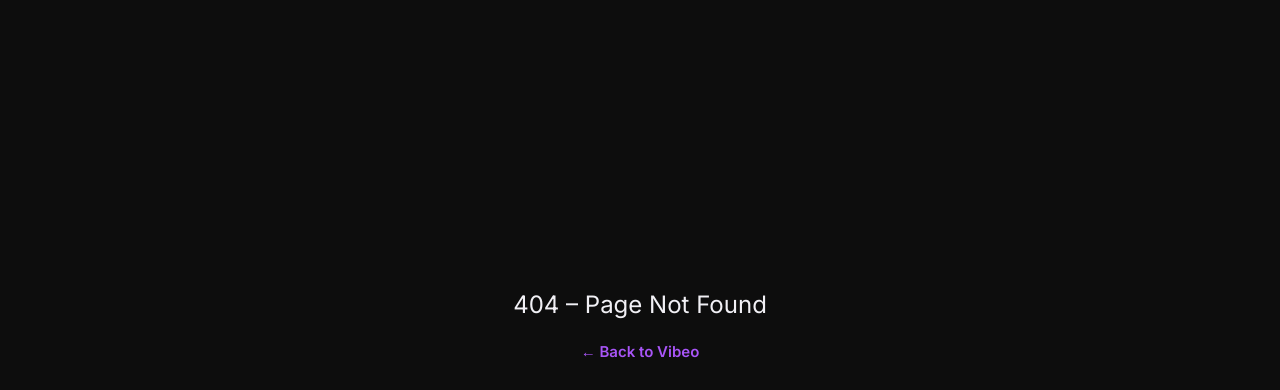
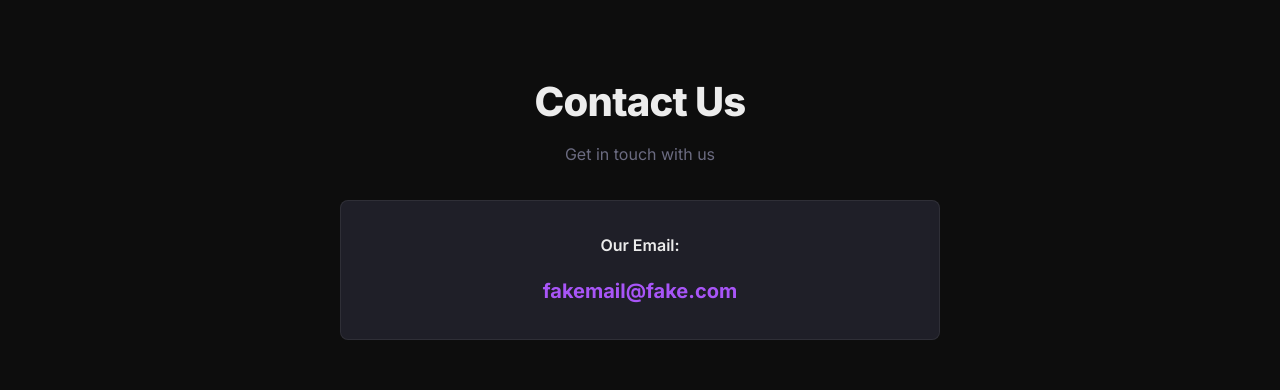
Before and after one commit to gostwind/M-Dekaprio, a React (Vite) app: page /contact in a window 1280 px wide. Shown: the part 134-524 px from the top of the page. Built offline with nearby package versions, Linux system fonts and the light colour scheme; no server answers.

Commit message:
added contact us page

```diff
--- a/src/App.jsx
+++ b/src/App.jsx
@@ -1,3 +1,4 @@
+
 /**
  * App.jsx  ─ Root Application Component
  * ───────────────────────────────────────────────────────────
@@ -71,6 +72,7 @@ const SmartSearch = lazy(() => import('@/pages/SmartSearch'));
 const VibeyPage = lazy(() => import('@/pages/VibeyPage'));
 const ThemeStore = lazy(() => import('@/pages/ThemeStore'));
 const Library = lazy(() => import('@/pages/Library'));
+const ContactPage = lazy(() => import('@/pages/ContactPage'));
 
 /**
  * Premium Loading Fallback - Cinematic & Polished
@@ -241,6 +243,7 @@ const App = () => {
             <Route path="/terms" element={<TermsOfService />} />
             <Route path="/privacy" element={<PrivacyPolicy />} />
             <Route path="/cookies" element={<CookiePreferences />} />
+            <Route path="/contact" element={<ContactPage />} />
             <Route path="/taste-matcher" element={<ProtectedRoute><TasteMatcher /></ProtectedRoute>} />
             <Route path="/smart-search" element={<ProtectedRoute><SmartSearch /></ProtectedRoute>} />
             <Route path="/vibey" element={<ProtectedRoute><VibeyPage /></ProtectedRoute>} />
--- a/src/components/layout/Footer/index.jsx
+++ b/src/components/layout/Footer/index.jsx
@@ -64,6 +64,7 @@ const Footer = () => {
                 {/* ── Links row ── */}
                 <div className="footer-links">
                     <Link to="/terms">Terms of Service</Link>
+                    <Link to="/contact">Contact Us</Link>
                     <Link to="/privacy">Privacy Policy</Link>
                     <Link to="/cookies">Cookie Preferences</Link>
                     <a href="https://www.themoviedb.org/" target="_blank" rel="noopener noreferrer">TMDB</a>
--- /dev/null
+++ b/src/pages/ContactPage/contact-page.css
@@ -0,0 +1,77 @@
+.contact-page {
+    min-height: 70vh;
+    display: flex;
+    align-items: center;
+    justify-content: center;
+    padding: 3rem 1.5rem;
+    background: var(--c-bg);
+}
+
+.contact-container {
+    width: 100%;
+    max-width: 600px;
+    text-align: center;
+}
+
+.contact-page h1 {
+    font-size: 2.5rem;
+    font-weight: 900;
+    color: var(--c-text);
+    margin-bottom: 0.5rem;
+    letter-spacing: -0.02em;
+}
+
+.contact-intro {
+    font-size: 1rem;
+    color: var(--c-muted);
+    margin-bottom: 2rem;
+}
+
+.contact-info {
+    display: flex;
+    flex-direction: column;
+    gap: 1rem;
+    padding: 2rem;
+    background: var(--c-surface2);
+    border: 1px solid var(--c-border);
+    border-radius: 8px;
+}
+
+.email-label {
+    font-size: 1rem;
+    font-weight: 600;
+    color: var(--c-text);
+    margin: 0;
+}
+
+.email-link {
+    font-size: 1.25rem;
+    font-weight: 700;
+    color: var(--c-accent-lt);
+    text-decoration: none;
+    transition: color 0.2s;
+}
+
+.email-link:hover {
+    color: var(--c-accent);
+    text-decoration: underline;
+}
+
+@media (max-width: 640px) {
+    .contact-page {
+        min-height: 60vh;
+        padding: 2rem 1rem;
+    }
+
+    .contact-page h1 {
+        font-size: 2rem;
+    }
+
+    .contact-info {
+        padding: 1.5rem;
+    }
+
+    .email-link {
+        font-size: 1rem;
+    }
+}
--- /dev/null
+++ b/src/pages/ContactPage/index.jsx
@@ -0,0 +1,22 @@
+import React from 'react';
+import './contact-page.css';
+
+const ContactPage = () => {
+    return (
+        <div className="contact-page">
+            <div className="contact-container">
+                <h1>Contact Us</h1>
+                <p className="contact-intro">Get in touch with us</p>
+
+                <div className="contact-info">
+                    <p className="email-label">Our Email:</p>
+                    <a href="mailto:fakemail@fake.com" className="email-link">
+                        fakemail@fake.com
+                    </a>
+                </div>
+            </div>
+        </div>
+    );
+};
+
+export default ContactPage;
```
